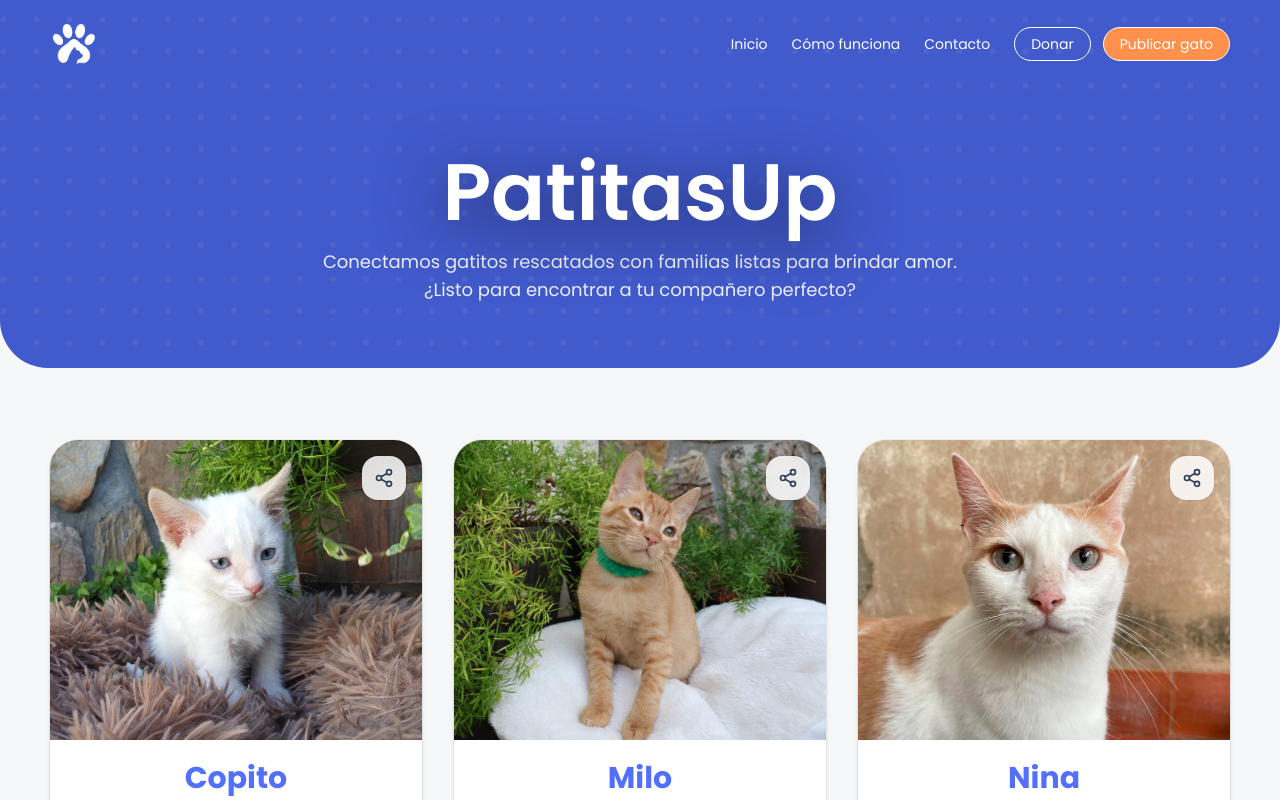
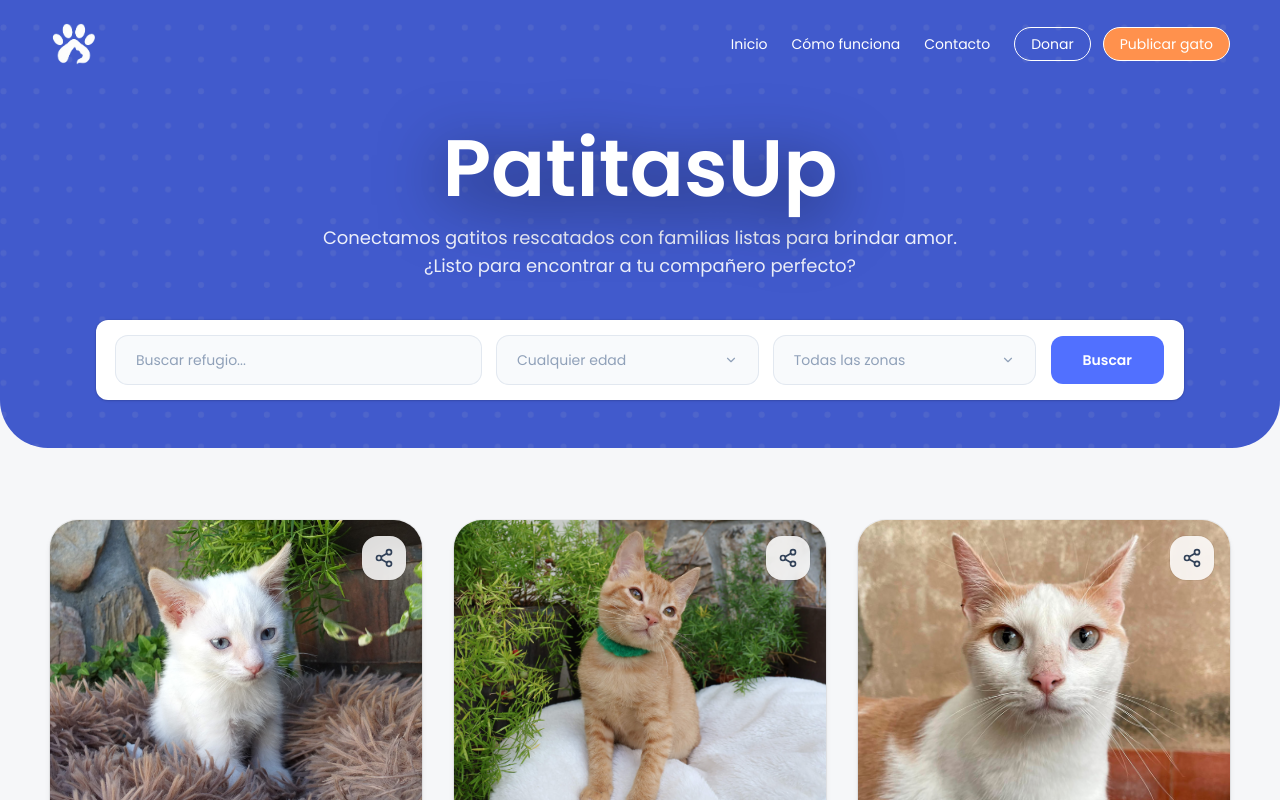
Before and after one commit to almendrasmaria/patitasup, a React (Vite) app in the folder client/: page / in a window 1280 px wide. Shown: the top 800 px of the page. Built offline with nearby package versions, Linux system fonts and the light colour scheme.

Commit message:
Update HeroHome to use CatsFiltersBar

```diff
--- a/client/src/features/home/components/HeroHome.tsx
+++ b/client/src/features/home/components/HeroHome.tsx
@@ -1,6 +1,12 @@
 import heroImg from "../../../assets/hero.png";
+import CatsFiltersBar from "../../cats/components/CatsFiltersBar";
 
-const HeroHome = () => {
+type Props = {
+  query: string;
+  onQueryChange: (v: string) => void;
+};
+
+const HeroHome = ({ query, onQueryChange }: Props) => {
   return (
     <section
       className="relative w-full text-white rounded-b-[48px] overflow-hidden"
@@ -11,16 +17,23 @@ const HeroHome = () => {
       }}
     >
       <div className="absolute inset-0 bg-black/20" />
-      <div className="relative z-10 mx-auto max-w-6xl px-4 sm:px-6 lg:px-8 pt-32 pb-12 sm:pt-38 sm:pb-16 text-center">
+      <div className="relative z-10 mx-auto max-w-6xl px-4 sm:px-6 lg:px-8 pt-32 pb-12 text-center">
         <h1 className="text-[48px] sm:text-[80px] leading-[1] font-semibold drop-shadow-[0_12px_32px_rgba(0,0,0,0.6)]">
           PatitasUp
         </h1>
 
-        <p className="mt-4 max-w-2xl mx-auto text-[14px] sm:text-base md:text-lg text-white/90 font-normal">
+        <p className="mt-4 max-w-2xl mx-auto text-[14px] sm:text-base md:text-lg text-white/90">
           Conectamos gatitos rescatados con familias listas para brindar amor.
           <br />
           ¿Listo para encontrar a tu compañero perfecto?
         </p>
+
+        <div className="mt-10">
+          <CatsFiltersBar
+            query={query}
+            onQueryChange={onQueryChange}
+          />
+        </div>
       </div>
     </section>
   );
```
